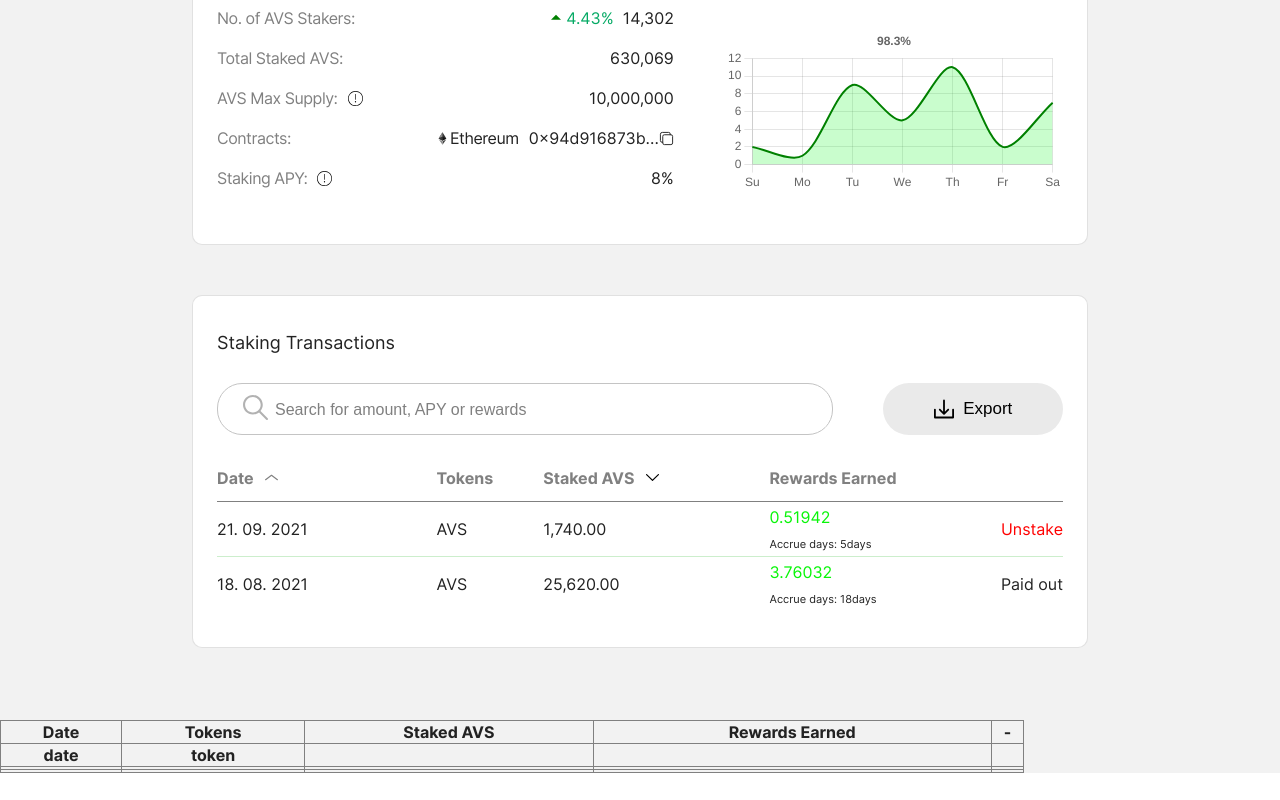
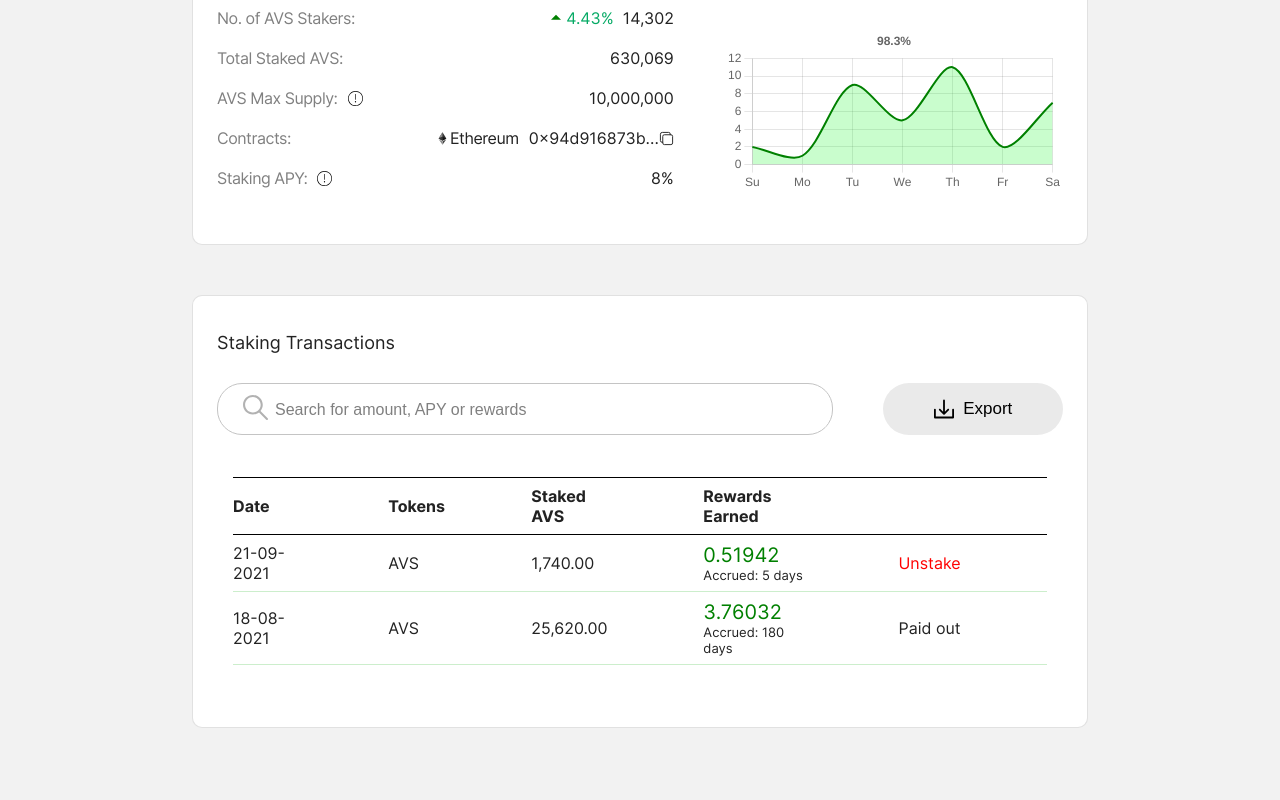
Before and after one commit to Venaz-dev/algovest-dashboard, a Next.js app: page / in a window 1280 px wide. Shown: the part 371-1171 px from the top of the page. Before the commit the page ends 1144 px from the top, so only its background shows below. Built offline with nearby package versions, Linux system fonts and the light colour scheme.

Commit message:
stake table fix

```diff
--- a/components/stakingTransaction/StakingTrans.jsx
+++ b/components/stakingTransaction/StakingTrans.jsx
@@ -91,129 +91,124 @@ const transactionDetails = [
   },
 ];
 
-function Table({columns, data}) {
+function Table({ columns, data }) {
+  // Use the state and functions returned from useTable to build your UI
   const {
-    getTableProps, getTableBodyProps, headerGroups, rows, prepareRow,
+  getTableProps,
+  getTableBodyProps,
+  headerGroups,
+  rows,
+  prepareRow,
   } = useTable({
-  columns, data,
-}, useSortBy);
+  columns,
+  data,
+  }, useSortBy)
 
+  // Render the UI for your table
   return (
-    <table {...getTableProps()}
-      border={1}
-      style={{borderCollapse: "collapse", width: "80%"}}
-    >
+  <table {...getTableProps()}>
   <thead>
   {headerGroups.map(headerGroup => (
   <tr {...headerGroup.getHeaderGroupProps()}>
   {headerGroup.headers.map(column => (
+  // Add the sorting props to control sorting. For this example
+  // we can add them into the header props
   <th {...column.getHeaderProps(column.getSortByToggleProps())}>
-                {column.render("Header")}
-                    <span> {
-                      column.isSorted
+  {column.render('Header')}
+  {/* Add a sort direction indicator */}
+  <span>
+  {column.isSorted
   ? column.isSortedDesc
-                            ? ' ?'
-                            : ' ?'
-                        : ''
-                      } </span>
+  ? <Icon name="ChevronArrow1" size={13} color="#808080" />
+  : <Icon name="ChevronArrow" size={13} color="#000" />
+  : ''}
+  </span>
   </th>
   ))}
   </tr>
   ))}
   </thead>
   <tbody {...getTableBodyProps()}>
-        {rows.map(
-          (row, i) => {
-          prepareRow(row);
+  {rows.map((row, i) => {
+  prepareRow(row)
   return (
   <tr {...row.getRowProps()}>
   {row.cells.map(cell => {
-                return <td {...cell.getCellProps()}>{cell.render("Cell")}</td>;
+  return <td {...cell.getCellProps()}>{cell.render('Cell')}</td>
   })}
   </tr>
-          );
+  )
   })}
   </tbody>
   </table>
   )
   }
 
-
   export function TableComp() {
-
-  const columns = useMemo(
+      const columns = React.useMemo(
         () => [
                 {
-        Header: "Date",
+                Header: ' ',
                 columns: [
             {
-            Header: "date",
-            accessor: "21. 09. 2021"
-          },
-
-        ]
+              Header: 'Date',
+              accessor: 'date',
             },
             {
-        Header: "Tokens",
-        columns: [
-          {
-            Header: "token",
-            accessor: "AVS"
-          },
-        ]
+              Header: 'Tokens',
+              accessor: 'token',
             },
             {
-        Header: "Staked AVS",
-        columns: [
-          {
-            accessor: "1,740.00"
-          },
-          // {
-          //   accessor: "25,620.00"
-          // },
-        ]
+              Header: 'Staked AVS',
+              accessor: 'staked',
             },
             {
-        Header: "Rewards Earned",
-        columns: [
-          {
-            accessor: "0.51942"
-          },
-
-        ]
+              Header: 'Rewards Earned',
+            accessor: d => (
+              <div className="wrapper">
+                  <div style={{ color: 'green', fontSize: 20, }}>{d.rewards}</div>
+                  <div style={{ fontSize: 13, }}>Accrued: {d.accrued}</div>
+              </div>
+            )
             },
             {
-        Header: "-",
-        columns: [
-          {
-            accessor: "Unstake"
+              Header: ' ',
+              accessor: 'status',
+              Cell: s => (
+                <span className={s.value === "Unstake" ? "RedColor" : null || s.value === "Paid out" ? null : "GreenColor"}>
+                    {s.value}
+                </span>
+              ),
             },
-
-        ]
+          ],
         }
       ], []
-  );
+    )
 
-  const data = useMemo(
-    () => [
+  const data = React.useMemo(() => [
     {
       id: 1,
       date: "21-09-2021",
       token: "AVS",
-        staked_AVS: "0.9323",
-        rewrds: "2.3434",
+      staked: "1,740.00",
+      rewards: "0.51942",
       status: "Unstake",
+      accrued: "5 days"
     },
     {
       id: 2,
       date: "18-08-2021",
       token: "AVS",
-        staked_AVS: "20.3543",
-        rewrds: "0.8973",
+      staked: "25,620.00",
+      rewards: "3.76032",
       status: "Paid out",
-      },
-    ], []
-  );
+      accrued: "180 days"
+    }
+  ], [])
 
-  return <Table columns={columns} data={data} />
+  return (
+      <div className='stake_table'>
+        <Table columns={columns} data={data} />
+      </div>
+  )
 };
--- a/pages/index.js
+++ b/pages/index.js
@@ -149,12 +149,12 @@ export default function Home() {
             </button>
           </div>
 
-          <StakingTransactionComp />
+          {/* <StakingTransactionComp /> */}
+          <TableComp />
         </div>
       </div>
 
       <StakeModalComp showModal={showModal} closeModal={closeModal} />
-      <TableComp />
     </Layout>
   );
 }
--- a/styles/dashboard.scss
+++ b/styles/dashboard.scss
@@ -202,3 +202,95 @@
     }
   }
 }
+
+.stake_table {
+  padding: 1rem;
+  width: 100%;
+  margin: 10px auto;
+
+  table {
+    border-spacing: 0;
+    border: none;
+    border-collapse: collapse;
+
+    tr {
+      :last-child {
+        td {
+          border-bottom: 0;
+        }
+      }
+    }
+
+    th {
+      margin: 0;
+      padding: 0.5rem 0;
+      padding-right: 5.4rem;
+      border-bottom: 1px solid #000;
+      text-align: left;
+    }
+    td {
+      margin: 0;
+      padding: 0.5rem 0;
+      padding-right: 5.4rem;
+      border-bottom: 1px solid #cec;
+
+      :last-child {
+        border-right: 0;
+      }
+    }
+  }
+
+  .GreenColor {
+    color: green;
+  }
+
+  .RedColor {
+    color: red;
+  }
+
+  .yield_table {
+    padding: 1rem;
+    width: 100%;
+    margin: 10px auto;
+
+    table {
+      border-spacing: 0;
+      border: none;
+      border-collapse: collapse;
+
+      tr {
+        :last-child {
+          td {
+            border-bottom: 0;
+          }
+        }
+      }
+
+      th {
+        margin: 0;
+        padding: 0.5rem 0;
+        padding-right: 4rem;
+        border-bottom: 1px solid #000;
+        text-align: left;
+      }
+      td {
+        margin: 0;
+        padding: 0.5rem 0;
+        padding-right: 4rem;
+        border-bottom: 1px solid #cec;
+
+        :last-child {
+          border-right: 0;
+        }
+      }
+    }
+
+    .GreenColor {
+      color: green;
+    }
+
+    .OrangeColor {
+      color: orange;
+    }
+  }
+}
```
Also changed, not shown: components/yieldPool/YieldPool.jsx (+161 -0 lines), pages/yieldpool.js (+16 -14 lines). Lines whose indentation alone changed are shown as unchanged.
